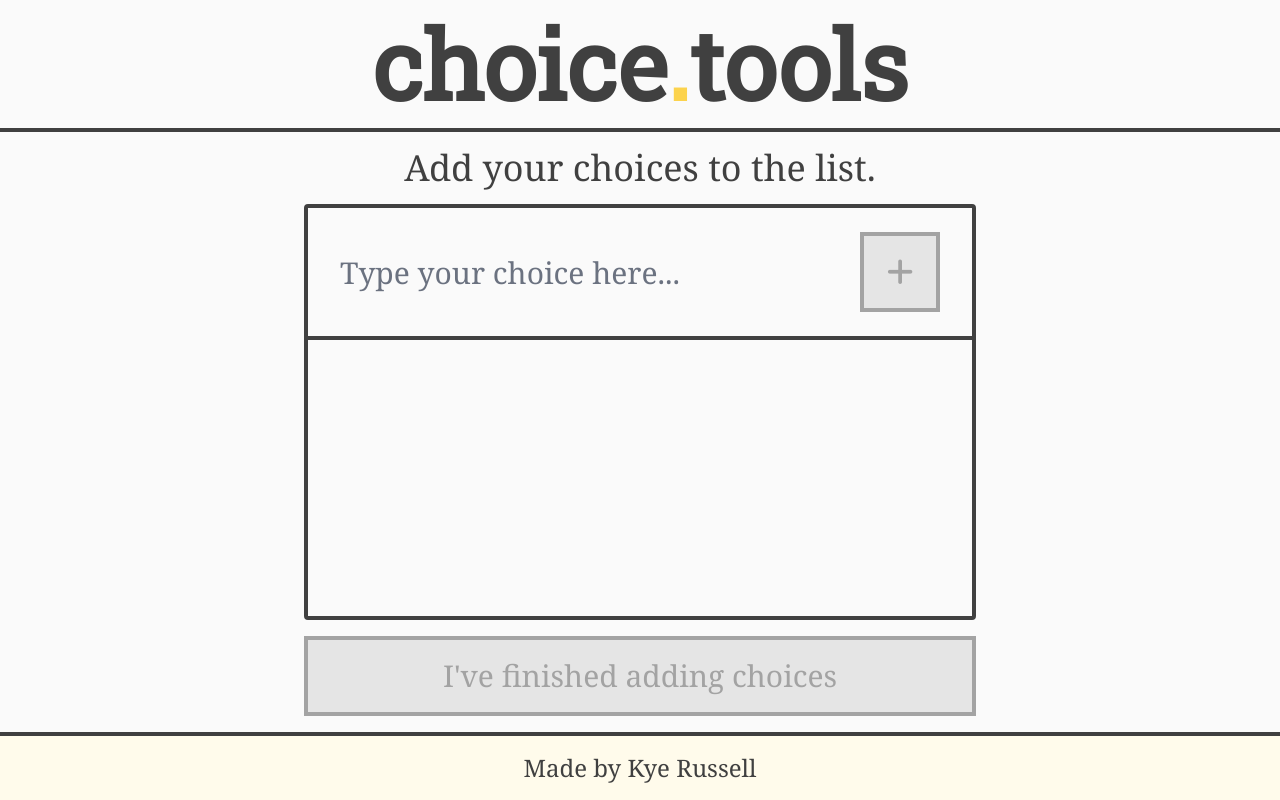
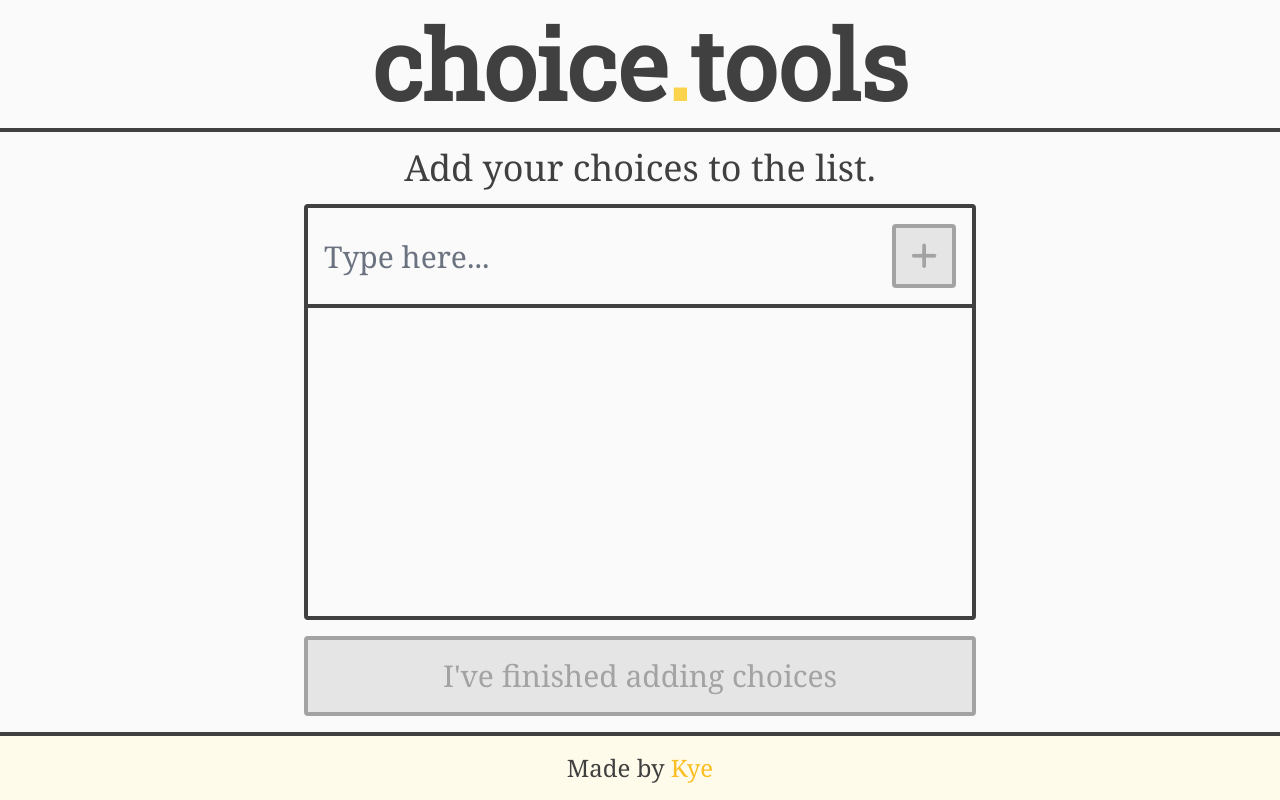
Before and after one commit to KyeRussell/choice.tools, a SvelteKit app: page / in a window 1280 px wide. Built offline with nearby package versions, Linux system fonts and the light colour scheme.

Commit message:
more stuff.

```diff
--- a/src/app.html
+++ b/src/app.html
@@ -1,5 +1,5 @@
 <!DOCTYPE html>
-<html lang="en">
+<html lang="en" class="h-full">
 	<head>
 		<meta charset="utf-8" />
 		<link rel="icon" href="%sveltekit.assets%/favicon.png" />
@@ -9,7 +9,7 @@
 		<meta name="viewport" content="width=device-width" />
 		%sveltekit.head%
 	</head>
-	<body data-sveltekit-preload-data="hover" class="h-screen bg-neutral-50">
-        <div class="h-screen contents">%sveltekit.body%</div>
+	<body data-sveltekit-preload-data="hover" class="h-full bg-neutral-50">
+        <div class="h-full contents">%sveltekit.body%</div>
 	</body>
 </html>
--- a/src/routes/+layout.svelte
+++ b/src/routes/+layout.svelte
@@ -17,6 +17,8 @@
 	<footer
 		class="flex items-center justify-center bg-amber-50 p-2 text-center align-middle text-lg text-neutral-500 md:p-4 md:text-2xl md:text-inherit"
 	>
-		Made by Kye Russell
+		Made by&nbsp;<a class="text-amber-400 hover:text-amber-500" href="http://github.com/kyerussell"
+			>Kye</a
+		>
 	</footer>
 </div>
--- a/src/routes/choice-input.svelte
+++ b/src/routes/choice-input.svelte
@@ -22,20 +22,20 @@
 </script>
 
 <form
-	class="flex h-20 w-full items-center justify-between gap-4 bg-neutral-50 p-4 align-middle md:h-32 md:p-8"
+	class="flex w-full items-center justify-between gap-4 bg-neutral-50 p-4 align-middle"
 	on:submit|preventDefault={onSubmit}
 >
 	<input
-		class="m-0 h-14 w-full border-0 bg-inherit p-0 text-xl focus:ring-0 md:text-3xl"
+		class="m-0 h-14 w-full border-0 bg-inherit p-0 text-2xl focus:ring-0 md:text-3xl"
 		type="text"
 		bind:value={currentChoice}
-		placeholder={!othersInList ? 'Type your choice here...' : 'And another...'}
+		placeholder={!othersInList ? 'Type here...' : 'And another...'}
 		bind:this={input}
 	/>
 	<button
 		type="submit"
 		disabled={!canAdd}
-		class="flex h-14 w-14 flex-shrink-0 items-center justify-center border-4 border-neutral-700 bg-amber-200 align-middle text-xl disabled:border-neutral-400 disabled:bg-neutral-200 disabled:text-neutral-400 md:h-20 md:w-20 md:text-3xl"
+		class="flex h-14 w-14 flex-shrink-0 items-center justify-center rounded border-4 border-neutral-700 bg-amber-200 align-middle text-xl disabled:border-neutral-400 disabled:bg-neutral-200 disabled:text-neutral-400 md:h-16 md:w-16 md:text-3xl"
 	>
 		<i class="fas fa-plus" />
 	</button>
--- a/src/routes/results.svelte
+++ b/src/routes/results.svelte
@@ -23,7 +23,7 @@
 
 	<div class="w-full">
 		<button
-			class="flex h-14 w-full items-center justify-center border-4 border-neutral-700 bg-amber-200 align-middle text-xl disabled:border-neutral-400 disabled:bg-neutral-200 disabled:text-neutral-400 md:h-20 md:text-3xl"
+			class="flex h-14 w-full items-center justify-center rounded border-4 border-neutral-700 bg-amber-200 align-middle text-xl disabled:border-neutral-400 disabled:bg-neutral-200 disabled:text-neutral-400 md:h-20 md:text-3xl"
 			on:click={onReset}>Start again</button
 		>
 	</div>
--- a/src/routes/setup.svelte
+++ b/src/routes/setup.svelte
@@ -15,7 +15,7 @@
 	}
 </script>
 
-<div class="grid h-full grid-rows-[auto,1fr,auto] gap-2 md:gap-4">
+<div class="grid h-full grid-rows-[auto,1fr,auto] gap-2 rounded md:gap-4">
 	<p class="text-center text-2xl md:text-4xl">Add your choices to the list.</p>
 	<div class="flex flex-col rounded border-4 border-neutral-700">
 		<!-- Existing choices -->
@@ -24,16 +24,14 @@
 			use:autoAnimate={{ duration: 100 }}
 		>
 			{#each choices as choice}
-				<li
-					class="flex h-20 w-full items-center justify-between bg-neutral-100 p-4 align-middle md:h-32 md:p-8"
-				>
-					<span class="text-xl md:text-3xl">{choice}</span>
+				<li class="flex w-full items-center justify-between bg-neutral-100 p-4 align-middle">
+					<span class="text-2xl md:text-3xl">{choice}</span>
 					<button
 						type="submit"
-						class="flex h-14 w-14 flex-shrink-0 items-center justify-center border-4 border-neutral-700 bg-amber-200 align-middle text-xl disabled:bg-gray-200 md:h-20 md:w-20 md:text-3xl"
+						class="flex h-14 w-14 items-center justify-center rounded-lg border-4 border-neutral-700 bg-amber-200 align-middle text-xl disabled:bg-gray-200 md:h-16 md:w-16 md:text-3xl"
 						on:click={() => onRemoveChoice(choice)}
 					>
-						<i class="fas fa-minus" />
+						<i class="fa-regular fa-trash-can" />
 					</button>
 				</li>
 			{/each}
@@ -45,7 +43,7 @@
 	<!-- Finished! -->
 	<div class="w-full">
 		<button
-			class="flex h-14 w-full items-center justify-center border-4 border-neutral-700 bg-amber-200 align-middle text-xl disabled:border-neutral-400 disabled:bg-neutral-200 disabled:text-neutral-400 md:h-20 md:text-3xl"
+			class="flex h-14 w-full items-center justify-center rounded border-4 border-neutral-700 bg-amber-200 align-middle text-xl disabled:border-neutral-400 disabled:bg-neutral-200 disabled:text-neutral-400 md:h-20 md:text-3xl"
 			disabled={choices.length < 3}
 			on:click={onFinished}>I've finished adding choices</button
 		>
```
